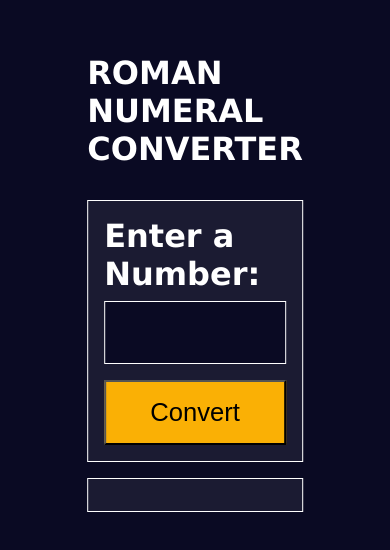
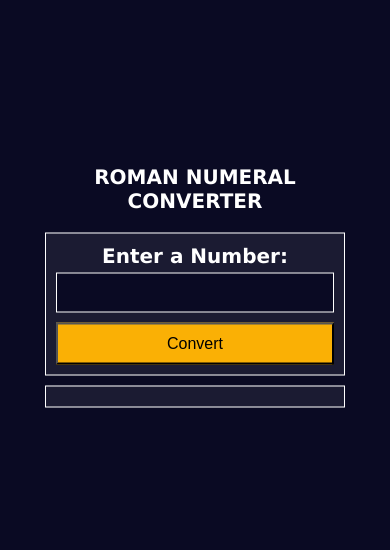
Before and after one commit to gabrieljanjic/roman-numeral-converter, a plain HTML site: page index.html in a window 390 px wide. Shown: the part 114-664 px from the top of the page. Drawn offline with Linux system fonts and the light colour scheme.

Commit message:
Placing an Icon and Using Media Queries

```diff
--- a/index.html
+++ b/index.html
@@ -5,6 +5,7 @@
     <meta name="viewport" content="width=device-width, initial-scale=1.0" />
     <title>Roman Numeral Converter</title>
     <link rel="stylesheet" href="styles.css" />
+    <link rel="icon" type="image/x-icon" href="roman-number.png"
   </head>
   <body>
     <div class="center">
--- a/styles.css
+++ b/styles.css
@@ -13,6 +13,7 @@ body {
 }
 
 h1 {
+  text-align: center;
   color: #fff;
   margin-bottom: 2rem;
 }
@@ -38,8 +39,7 @@ h1 {
   justify-content: center;
   align-items: center;
   flex-direction: column;
-  max-width: 30rem;
-  width: 100%;
+  width: 30rem;
   margin-bottom: 1rem;
 }
 
@@ -75,3 +75,24 @@ h3 {
   background-color: #ffadad;
   color: #850000;
 }
+
+@media (max-width: 35rem) {
+  html {
+    font-size: 87.5%;
+  }
+}
+@media (max-width: 30rem) {
+  html {
+    font-size: 75%;
+  }
+}
+@media (max-width: 25rem) {
+  html {
+    font-size: 62.5%;
+  }
+}
+@media (max-width: 20rem) {
+  html {
+    font-size: 50%;
+  }
+}
```
Also changed, not shown: roman-number.png (added).
